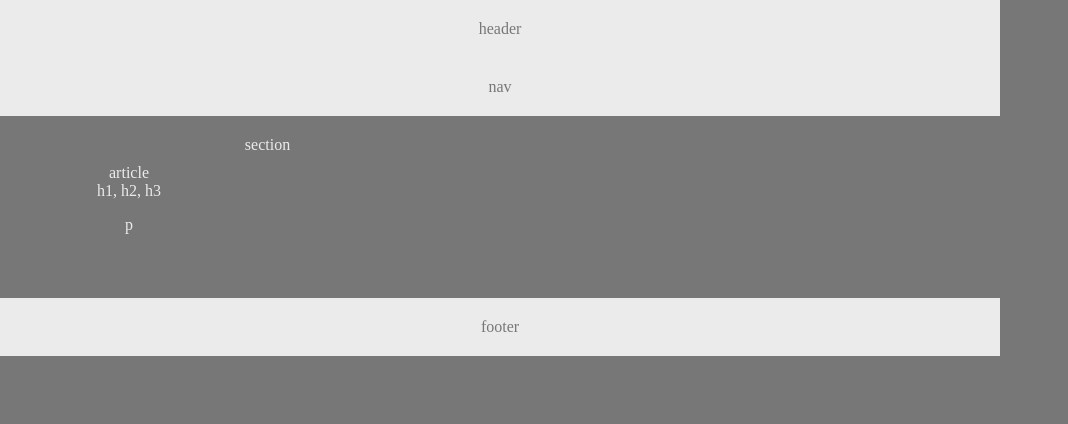
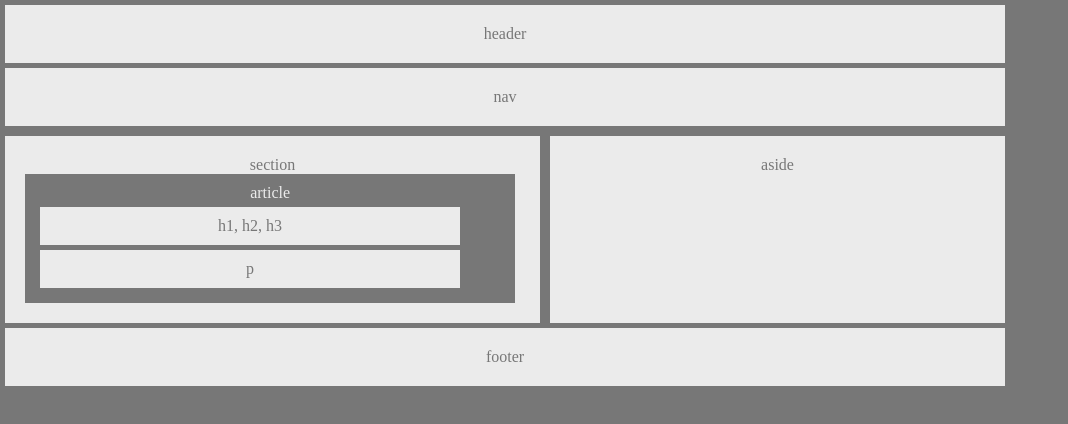
Before and after one commit to bizarrowill/HW-Wireframe, a plain HTML site: page index.html in a window 1280 px wide. Shown: the whole page, without its empty margins (0-1068 px from the left). Drawn offline with Linux system fonts and the light colour scheme.

Commit message:
correct HW Framework rough draft

```diff
--- a/index.html
+++ b/index.html
@@ -4,10 +4,10 @@
 <head>
 
 	<meta charset="UTF-8">
-	<title>wireframe homework</title>
+	<title>This is my GitPage</title>
 
 	<!--CSS reference line -->
-	<link rel="stylesheet" type="text/css" href="style2.css">
+	<link rel="stylesheet" type="text/css" href="style.css">
 
 </head>
 
@@ -30,16 +30,18 @@
 
 
 
-			<div>h1, h2, h3</div>
+			<div id="h">h1, h2, h3</div>
 
 
-			<p>p</p>
+			<p id="p">p</p>
 
 		</article>
 
 	</section>
 
-	<aside>aside</aside>
+	<aside id="aside">aside</aside>
+
+
 
 
 
--- a/style.css
+++ b/style.css
@@ -1,44 +1,70 @@
-
-/**
- * wireframe homework
- **/
-
-* {
-  box-sizing: border-box;
-  text-align: center;
+body {
+	background-color: #777;
+	color: #777;
+	text-align: center;
+	margin: 0;
+	padding: 0;
 }
 
-body {
+.container {
+	width: 1024px;
+	background-color: #777;
 }
 
-header {
-  padding: 90%;
-  margin-bottom: 20px;
-  color: #ebebeb;
-  background: #777;
+.main {
+	width : 960px;
+	padding: 20px;
+	margin: 5px;
+	color: #777;
+	background: #ebebeb;
 }
 
-section {
-	padding: 90%;
-	margin-bottom: 20 px;
+#section {
+	width :495px;
+	padding: 20px;
+	margin: 5px;
+	float: left;
+	color: #777;
+	background: #ebebeb;
+}
+
+#article {
+	width : 95%;
+	padding: 10px;
 	color: #ebebeb;
 	background: #777;
 }
 
-#left {float:left;width:33%;
+#h {
+	width : 400px;
+	padding: 10px;
+	margin: 5px;
+	color: #777;
+	background: #ebebeb;
+
 }
 
-#middle {width:33%px;
+#p {
+	width : 400px;
+	padding: 10px;
+	margin: 5px;
+	color: #777;
+	background: #ebebeb;
+
 }
 
-#right {float:right:width:33%;
+
+#aside {
+	width : 415px;
+	height: 147px;
+	padding: 20px;
+	margin: 5px;
+	float: left;
+	padding: 20px;
+	color: #777;
+	background: #ebebeb;
 }
 
-#full {
+footer {
+	clear:both;
 }
-
-#division {
-}
-
-aside {
-}
```
